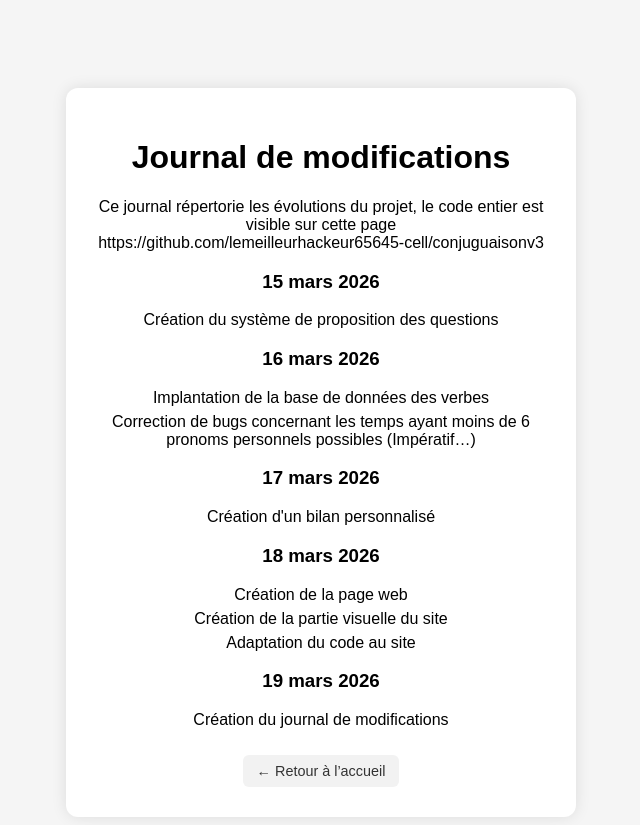
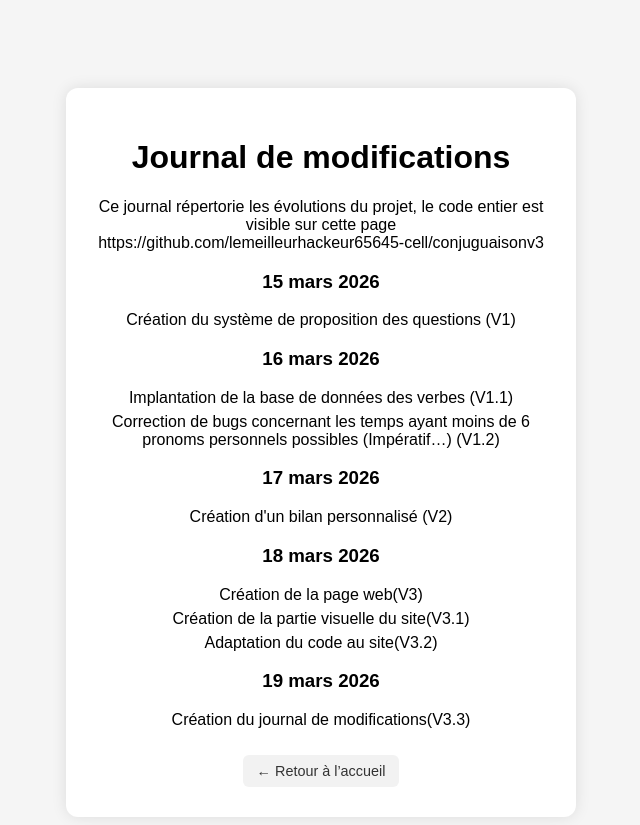
Before and after one commit to lemeilleurhackeur65645-cell/conjuguaisonv3, a Flask app: page /changelog in a window 1280 px wide. Shown: the whole page, without its empty margins (319-959 px from the left). Run offline with Flask 3, Linux system fonts and the light colour scheme.

Commit message:
Update changelog.html

```diff
--- a/templates/changelog.html
+++ b/templates/changelog.html
@@ -17,22 +17,22 @@
         <div class="changelog-section">
 
             <h3>15 mars 2026</h3>
-            <div class="changelog-entry">Création du système de proposition des questions</div>
+            <div class="changelog-entry">Création du système de proposition des questions (V1)</div>
 
             <h3>16 mars 2026</h3>
-            <div class="changelog-entry">Implantation de la base de données des verbes</div>
-            <div class="changelog-entry">Correction de bugs concernant les temps ayant moins de 6 pronoms personnels possibles (Impératif…)</div>
+            <div class="changelog-entry">Implantation de la base de données des verbes (V1.1)</div>
+            <div class="changelog-entry">Correction de bugs concernant les temps ayant moins de 6 pronoms personnels possibles (Impératif…) (V1.2)</div>
 
             <h3>17 mars 2026</h3>
-            <div class="changelog-entry">Création d'un bilan personnalisé</div>
+            <div class="changelog-entry">Création d'un bilan personnalisé (V2)</div>
 
             <h3>18 mars 2026</h3>
-            <div class="changelog-entry">Création de la page web</div>
-            <div class="changelog-entry">Création de la partie visuelle du site</div>
-            <div class="changelog-entry">Adaptation du code au site</div>
+            <div class="changelog-entry">Création de la page web(V3)</div>
+            <div class="changelog-entry">Création de la partie visuelle du site(V3.1)</div>
+            <div class="changelog-entry">Adaptation du code au site(V3.2)</div>
 
             <h3>19 mars 2026</h3>
-            <div class="changelog-entry">Création du journal de modifications</div>
+            <div class="changelog-entry">Création du journal de modifications(V3.3)</div>
 
         </div>
 
```
